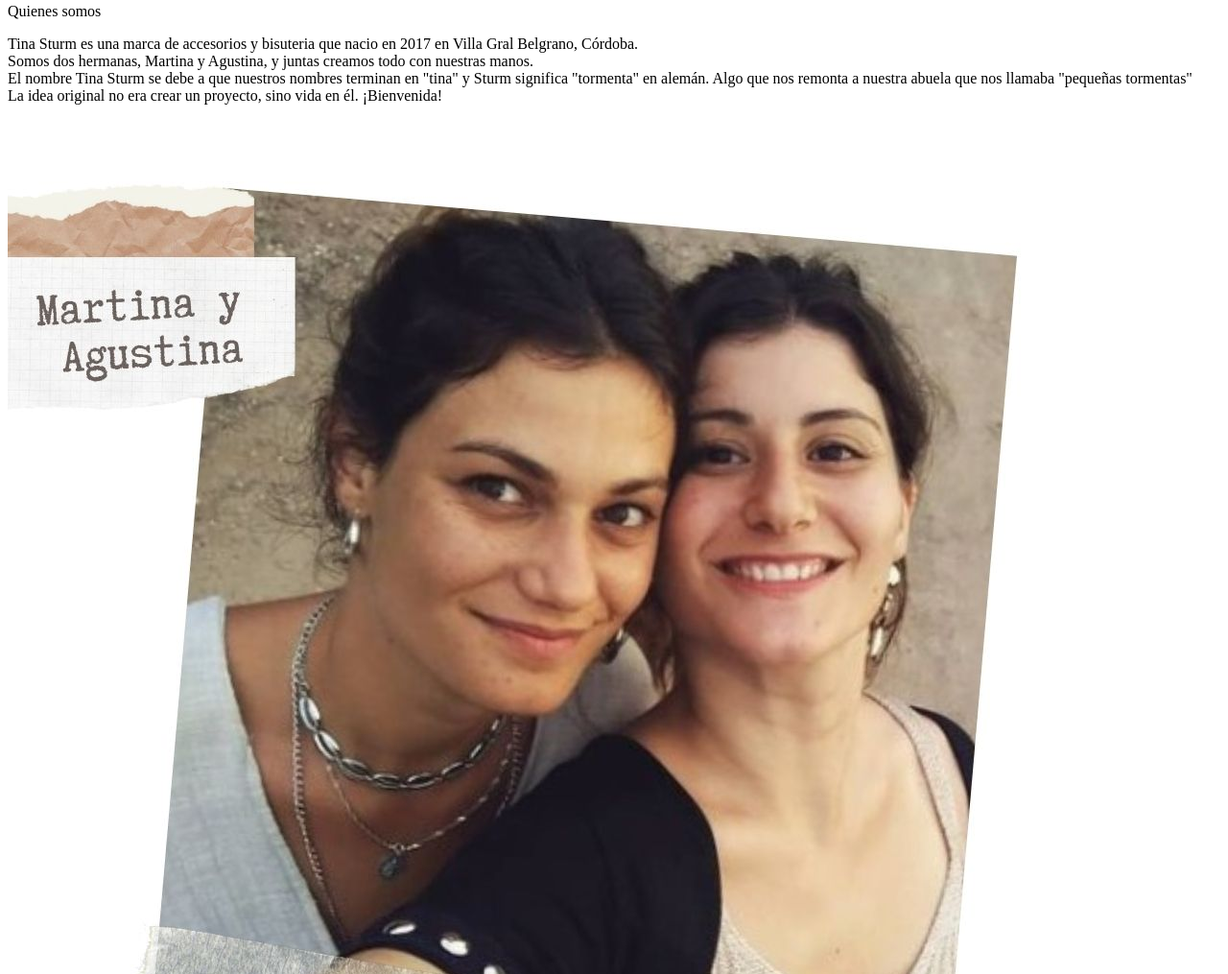
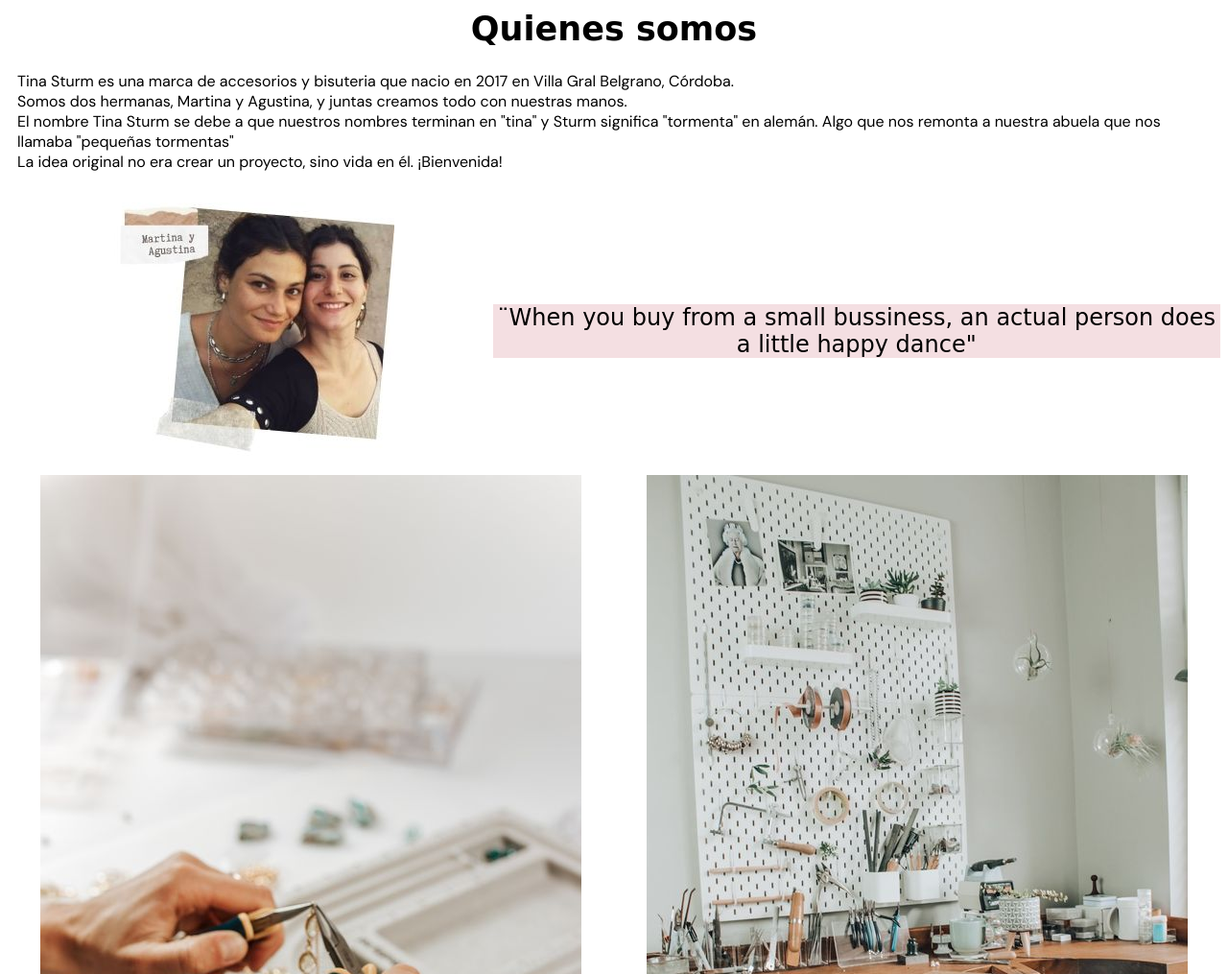
Before and after one commit to agustinaEder/Tinasturm, a website: page Nosotras.html in a window 1280 px wide. Shown: the part 137-1152 px from the top of the page at 96% size. Drawn offline with Linux system fonts and the light colour scheme; a web font is replaced by a local one.

Commit message:
agrego jumbotron al html de norotras

```diff
--- a/Nosotras.html
+++ b/Nosotras.html
@@ -4,13 +4,18 @@
     <meta charset="UTF-8">
     <meta http-equiv="X-UA-Compatible" content="IE=edge">
     <meta name="viewport" content="width=device-width, initial-scale=1.0">
-    <link rel="stylesheet" type="text/css" href="css/style.css">
+    <link rel="stylesheet" type="text/css" href="css/Style.css">
+
     <link rel="preconnect" href="https://fonts.gstatic.com">
       <link href="https://fonts.googleapis.com/css2?family=DM+Sans&display=swap" rel="stylesheet" href="css/style.css">
 
     <link rel="preconnect" href="https://fonts.googleapis.com">
       <link rel="preconnect" href="https://fonts.gstatic.com" crossorigin>
       <link href="https://fonts.googleapis.com/css2?family=Cutive+Mono&display=swap" rel="stylesheet">
+
+	<link rel="preconnect" href="https://fonts.googleapis.com">
+  <link rel="preconnect" href="https://fonts.gstatic.com" crossorigin>
+  <link href="https://fonts.googleapis.com/css2?family=Beth+Ellen&display=swap" rel="stylesheet">
 
 
 
@@ -21,6 +26,13 @@
 
 <body>
 <header>
+
+
+
+
+
+
+
 <!--Menu navegador-->
   <div  class="mnav">
     <nav>
@@ -43,17 +55,16 @@
       </div>
 
     </nav>
-  </div>
 
-  <div> <p> Quienes somos</p></div>
 </header>
 
 <main>
-  <div>
 
-  </div>
-  <div>
-    <p>Tina Sturm es una marca de accesorios y bisuteria que nacio en 2017 en Villa Gral Belgrano, Córdoba.
+
+  <div class="jumbotron jumbotron-fluid">
+    <div class="container">
+      <h1 class="display-4">Quienes somos</h1>
+      <p class="lead parrafo">Tina Sturm es una marca de accesorios y bisuteria que nacio en 2017 en Villa Gral Belgrano, Córdoba.
         <br>
       Somos dos hermanas, Martina y Agustina, y juntas creamos todo con nuestras manos.
       <br>
@@ -62,8 +73,11 @@
       La idea original no era crear un proyecto, sino vida en él. ¡Bienvenida!
       </p>
     </div>
+
+  <div class="gridTaller1">
+
     <div>
-    <img src="imagenes/Mya.jpg" alt="Foto de martona y agustina">
+      <img src="imagenes/MartinayAgustina.jpg" alt="Foto de martina y agustina" >
     </div>
     <div>
       <p> ¨When you buy from a small bussiness,
@@ -71,17 +85,17 @@
       a little happy dance"
       </p>
     </div>
+  </div>
 </main>
 
 <section>
+  <div class="gridTaller2">
     <div>
         <img src="imagenes/pinzas.jpg" alt="foto de pinzas utilizandose en bisuteria">
     </div>
     <div>
-      <img src="imagenes/tobilleras.jpg" alt="foto de tobilleras en una feria de navidad">
+        <img src="imagenes/Taller.jpg" alt="foto de un escritorio en un taller de bisuteria">
     </div>
-  <div>
-      <img src="imagenes/Taller.jpg" alt="foto de un escritorio en un taller de bisuteria">
   </div>
 
 </section>
--- a/scss/_menunav.scss
+++ b/scss/_menunav.scss
@@ -4,9 +4,11 @@
     justify-content: space-between;
 	width: 100%;
 	display: flex inline-block;
-	flex-wrap: wrap;
+
 	flex-direction: row;
 	text-align: center;
+
+
 
 
     div, ul, a {
@@ -14,7 +16,7 @@
     border-right: none;
     overflow: hidden;
     background-color: black;
-	display: inline-block;
+	display: row;
 	flex-direction: row;
 	justify-content: center space-between;
 
--- /dev/null
+++ b/scss/_nosotras.scss
@@ -0,0 +1,51 @@
+.parrafo{
+    font-family: 'DM Sans', sans-serif;
+    padding-left: 10px;
+    padding-right: 10px;
+
+}
+
+.gridTaller1{
+
+display: grid;
+grid-template-columns: 40% 60%;
+grid-template-rows: 100%;
+width: 100%;
+justify-content: space-between;
+
+    div, img {
+    width: relative;
+    height: relative;
+    justify-items: center;
+    align-items: center;
+    display: grid;
+    text-align: center;
+
+    }
+    p {
+        background-color: #f4dfe2;
+        font-size: x-large;
+        font-family: 'Beth Ellen', cursive;
+    }
+}
+
+.gridTaller2{
+
+    display: grid;
+    grid-template-columns: 50% 50%;
+    grid-template-rows: 100%;
+    width: 100%;
+    justify-content: space-between;
+
+
+        div, img {
+        width: relative;
+        height: relative;
+        justify-items: center;
+        align-items: center;
+        display: grid;
+        object-fit: cover;
+        }
+
+
+}
--- a/scss/style.scss
+++ b/scss/style.scss
@@ -3,6 +3,7 @@
 @import 'encabezadoseccion';
 @import 'imagenesgral';
 @import 'mixin';
+@import 'nosotras';
 
 
 
@@ -13,14 +14,14 @@
 
 $font-general: 20px;
 $font-fam-general: 'DM Sans', sans-serif;
-$font-fam-mono: 'Anonymous Pro', monospace;
+$font-fam-mono: 'Anonymous Pro', monospace;;
 $font-fam-cursiva: 'Beth Ellen', cursive;
 $padding-general: 0;
 $margin-general: 10px;
 $clarito: #FEECDA;
 $blanquito: #ede8e6;
 $rosita: #f4dfe2;
-$pistacho: #flebe9;
+
 
 
 $medida-ancho: 1250px;
```
Also changed, not shown: index.html (+1 -1 lines), css/Style.css, imagenes/MartinayAgustina.jpg (added), imagenes/Mya.jpg (deleted), 1 other file. Lines whose indentation alone changed are shown as unchanged.
